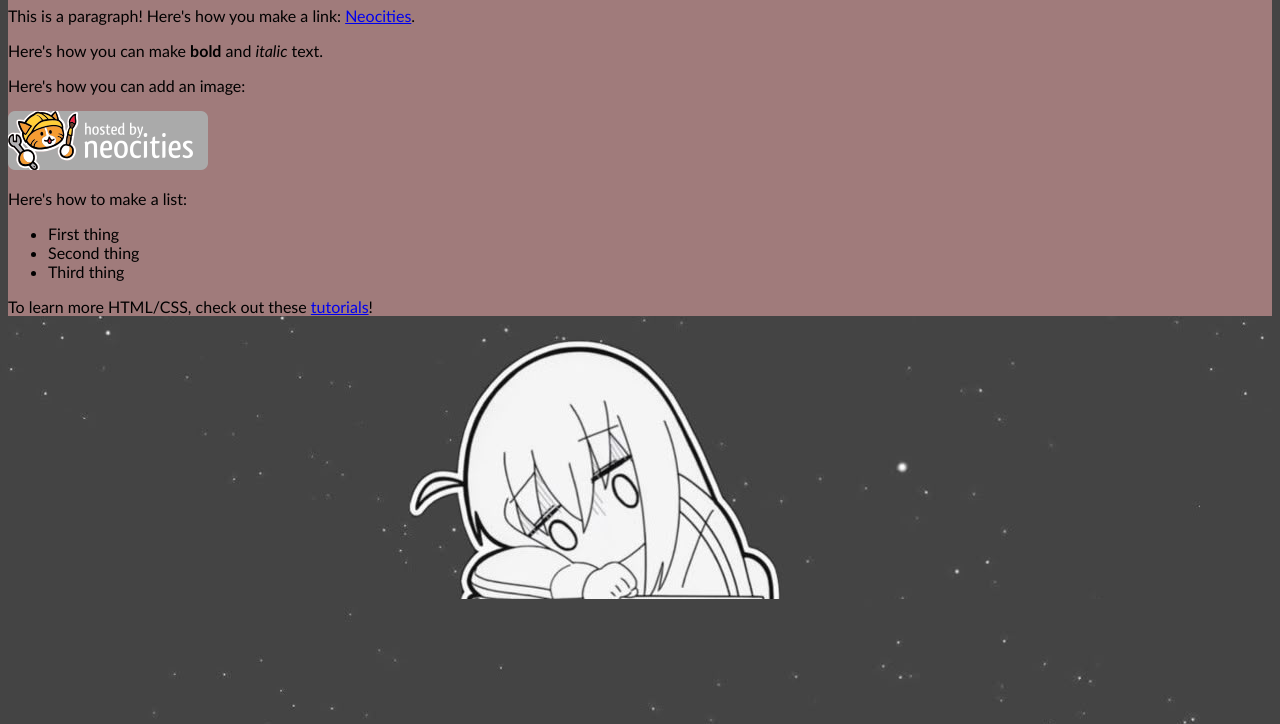
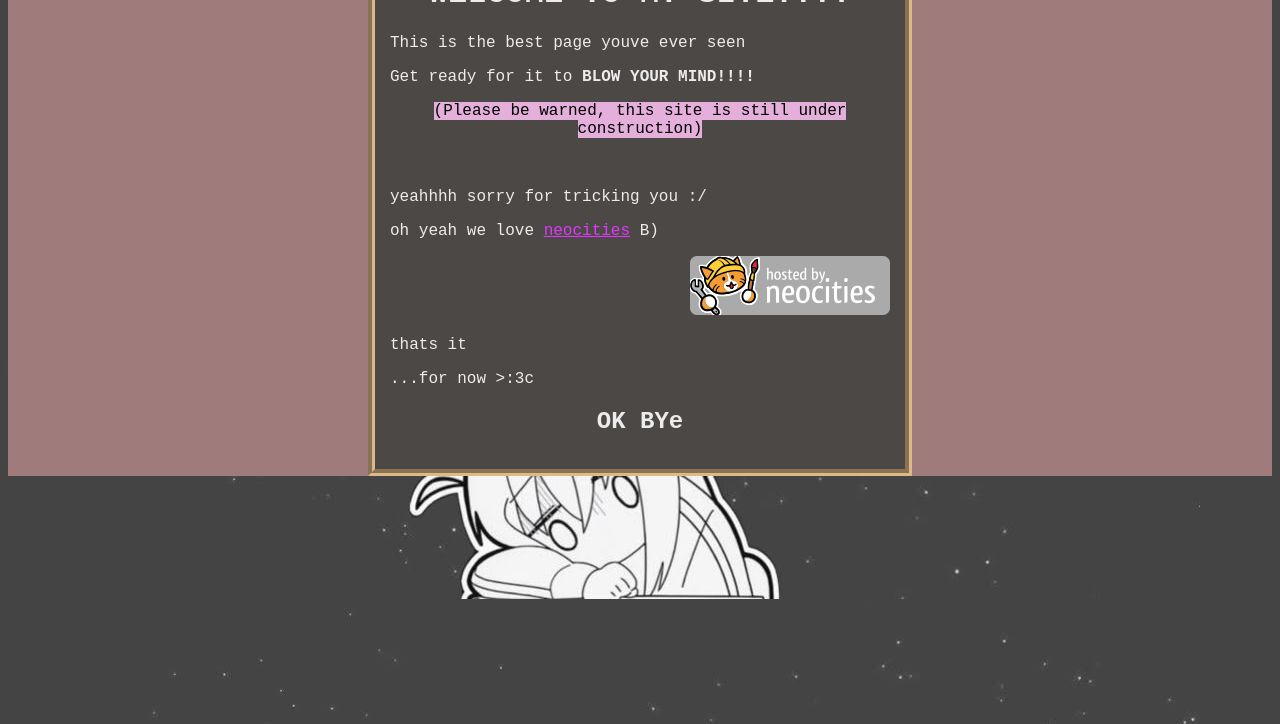
Before and after one commit to evllnk2565-arch/neocities, a plain HTML site: page public/index.html in a window 1280 px wide. Shown: the part 76-800 px from the top of the page. Drawn offline with Linux system fonts and the light colour scheme.

Commit message:
changed the text to be less generic

```diff
--- a/public/index.html
+++ b/public/index.html
@@ -13,12 +13,32 @@
     "how to change link color." */
     html {
       background-image:url("BocchiBlack.jpg");
-      font-family: "Trebuchet MS";
+      font-family: "Courier New";
     }
 
     body {
       background-color: rgb(160, 123, 123);
-      color: black;
+      color: rgb(236, 236, 236);
+    }
+    mark {
+      background-color: #e5afdc; /* Light blue */
+    }
+    a:link {
+      color: rgb(225, 55, 255);
+      background-color: transparent;
+    }
+    a:hover {
+      color: rgb(168, 55, 255);
+      background-color: transparent;
+    }
+
+    #container {
+      border: burlywood 7px groove;
+      height: 500px;
+      width: 500px;
+      margin: auto;
+      padding: 15px;
+      background-color: rgb(76, 72, 70);
     }
   </style>
 
@@ -26,24 +46,24 @@
 
 <!-- elements -->
 <body>
-    <h1>Welcome to my Website!</h1>
 
-    <p>This is a paragraph! Here's how you make a link: <a href="https://neocities.org">Neocities</a>.</p>
+  <div id="container">
 
-    <p>Here's how you can make <strong>bold</strong> and <em>italic</em> text.</p>
+    <h1><center>WELCOME TO MY SITE!!!!</center></h1>
 
-    <p>Here's how you can add an image:</p>
-    <img src="neocities.png">
+    <p>This is the best page youve ever seen</p>
+    <p>Get ready for it to <b>BLOW YOUR MIND!!!!</b></p>
+    <p><center><mark>(Please be warned, this site is still under construction)</center></p>
 
-    <p>Here's how to make a list:</p>
+    <br>
+    <p>yeahhhh sorry for tricking you :/</p>
+    <p>oh yeah we love <a href="https://neocities.org/tutorials">neocities</a> B)</p>
+    <p style="text-align: right;"><img src="neocities.png"><p>
 
-    <ul>
-      <li>First thing</li>
-      <li>Second thing</li>
-      <li>Third thing</li>
-    </ul>
+    <p>thats it</p>
+    <p>...for now >:3c</p>
+    <center><h2>OK BYe</h2></center>
 
-    <p>To learn more HTML/CSS, check out these <a href="https://neocities.org/tutorials">tutorials</a>!</p>
 </body>
 
 </html>
```
Also changed, not shown: 1 other file.
